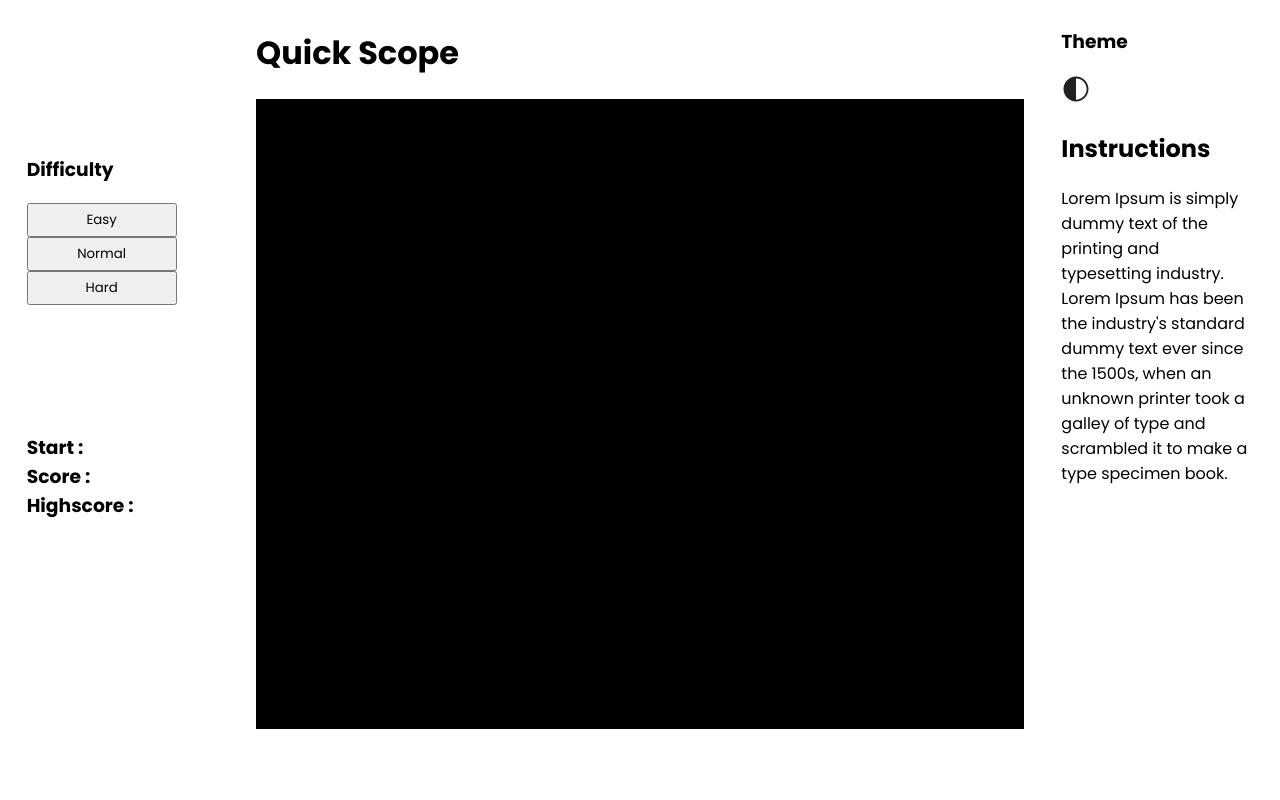
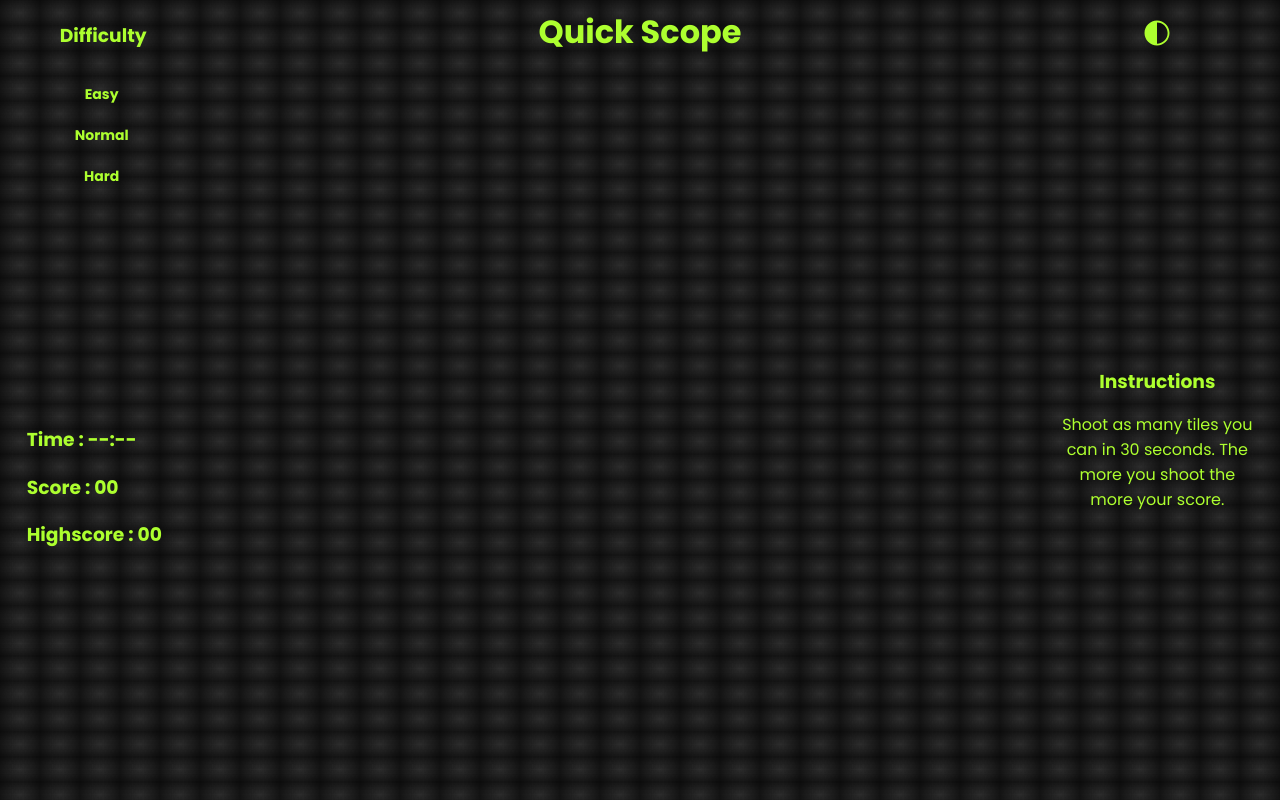
Before and after one commit to LuxuriosFlyer/QuickScope, a plain HTML site: page index.html in a window 1280 px wide. Drawn offline with Linux system fonts and the light colour scheme.

Commit message:
Dark Mode Styling

```diff
--- a/index.html
+++ b/index.html
@@ -12,17 +12,17 @@
 <body>
     <div class = "outer-sec">
         <div class = "left-sec">
-            <div>
+            <div class = "difficulty">
                 <h3>Difficulty</h3>
                 <button>Easy</button>
                 <button>Normal</button>
                 <button>Hard</button>
             </div>
 
-            <div>
-                <h3 class = "left-sec-h3">Start : </h3>
-                <h3 class = "left-sec-h3">Score : </h3>
-                <h3 class = "left-sec-h3">Highscore : </h3>
+            <div class = "scores">
+                <h3>Time : --:--</h3>
+                <h3>Score : 00</h3>
+                <h3>Highscore : 00</h3>
             </div>
         </div>
 
@@ -69,12 +69,15 @@
         </div>
 
         <div class = "right-sec">
-            <h3>Theme</h3>
-            <img src="./Icons/dark-theme-svgrepo-com.svg" alt="dark-icon">
-            <h2>Instructions</h2>
-            <p>
-                Lorem Ipsum is simply dummy text of the printing and typesetting industry. Lorem Ipsum has been the industry's standard dummy text ever since the 1500s, when an unknown printer took a galley of type and scrambled it to make a type specimen book.
-            </p>
+            <div class = "icon">
+                <img src="./Icons/green-icon.svg" alt="dark-icon">
+            </div>
+            <div class = "instructions">
+                <h3>Instructions</h3>
+                <p>
+                    Shoot as many tiles you can in 30 seconds. The more you shoot the more your score.
+                </p>
+            </div>
         </div>
     </div>
     <script src="./index.js"></script>
--- a/styles.css
+++ b/styles.css
@@ -1,5 +1,9 @@
 body{
     font-family: "Poppins", sans-serif;
+    background-image: url(./bg-images/Screenshot\ 2024-08-16\ 220433.png);
+    background-size: 5vh;
+    color: rgb(173, 255, 47);
+    /* color: rgb(250, 59, 59); */
 }
 
 button{
@@ -7,12 +11,29 @@ button{
     padding-top: 5px;
     padding-bottom: 5px;
     width: 150px;
+    background-color: transparent;
+    background-repeat: no-repeat;
+    border: none;
+    cursor: pointer;
+    overflow: hidden;
+    outline: none;
+    color: rgb(173, 255, 47);
+    font-weight: 700;
+    font-size: 14px;
+}
+
+button:hover{
+    background-color: rgb(173, 255, 47);
+    color: black;
+}
+
+h1{
+    margin-top:0px;
 }
 
 .outer-sec{
     display: flex;
     justify-content: space-around;
-    /* align-items: center; */
 }
 
 .container {
@@ -23,10 +44,44 @@ button{
     grid-row-gap: 0px;
 }
 
+.left-sec{
+    width: 15vw;
+    display: flex;
+    flex-direction: column;
+    height: 70vh;
+    justify-content: space-between;
+}
+
+.difficulty h3{
+    margin-top: 13px;
+    margin-left: 33px;
+}
+
+.difficulty{
+    display: flex;
+    flex-direction: column;
+    /* justify-content: space-evenly; */
+    /* align-items: center; */
+    gap: 10px;
+}
+
+.mid-sec{
+    width: 60vw;
+}
+
+.mid-sec h1{
+    display: flex;
+    justify-content: center;
+}
+
 .cell{
     height: 105px;
     width: 60vw/6;
-    background-color: black;
+    /* background-color: white; */
+}
+
+.right-sec{
+    width: 15vw;
 }
 
 img{
@@ -34,22 +89,23 @@ img{
     width: 30px;
 }
 
-.left-sec{
-    width: 15vw;
+.icon{
+    display: flex;
+    justify-content: space-evenly;
+    align-items: center;
+    margin-top: 10px;
+}
+
+.instructions{
     display: flex;
     flex-direction: column;
-    height: 80vh;
-    justify-content: space-evenly;
+    justify-content: center;
+    align-items: center;
+    height: 600px;
+    text-align: center;
+    padding-top: 99px;
 }
 
-.left-sec-h3{
+.instructions h3{
     margin: 0px;
 }
-
-.mid-sec{
-    width: 60vw;
-}
-
-.right-sec{
-    width: 15vw;
-}
```
Also changed, not shown: Icons/dark-theme-svgrepo-com.svg (deleted), Icons/green-icon.svg (added), Icons/red-icon.svg (added), bg-images/9167426.jpg (added), bg-images/9196228.jpg (added), bg-images/Screenshot 2024-08-16 220433.png (added), 1 other file.
